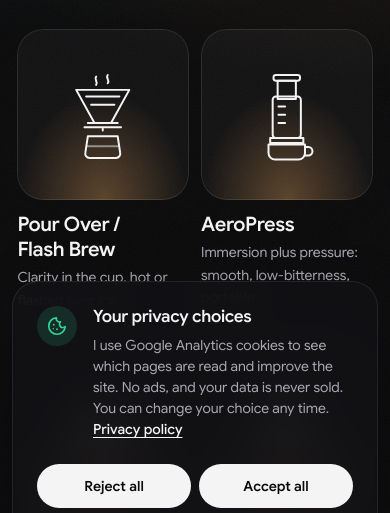
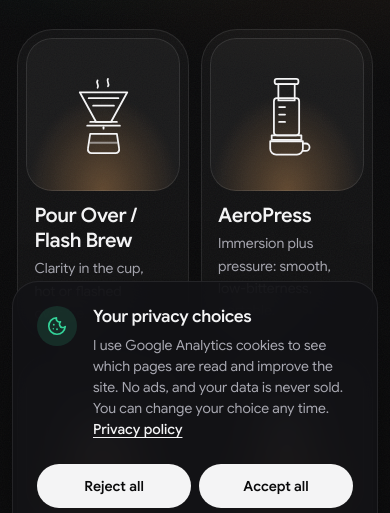
Before and after one commit to johnha912/johnha912.github.io, a plain HTML site: page site/coffee-blog/index.html in a window 390 px wide. Shown: the part 247-760 px from the top of the page. Drawn offline with Linux system fonts and the light colour scheme.

Commit message:
Coffee index: box the brew cards on phones too
Each card now wraps the art, title and description in one bordered
surface at every width, matching desktop (owner request). Phone row
and column gaps evened to 12px.

Co-Authored-By: Claude Opus 5.5 <noreply@anthropic.com>
Claude-Session: https://claude.ai/code/session_01F8TWfkfkSLK8AV6r3PKrvj

```diff
--- a/site/assets/css/site.css
+++ b/site/assets/css/site.css
@@ -1069,12 +1069,22 @@ main { flex: 1; padding-top: var(--nav-h); }
    ========================================================================== */
 .page-bottom { padding-bottom: var(--space-9); }
 
-.brew-grid { display: grid; grid-template-columns: repeat(2, minmax(0, 1fr)); gap: var(--space-6) var(--space-3); padding: 0; list-style: none; }
+.brew-grid { display: grid; grid-template-columns: repeat(2, minmax(0, 1fr)); gap: var(--space-3); padding: 0; list-style: none; }
 @media (min-width: 40rem) { .brew-grid { gap: var(--space-5); } }
 /* auto 1fr: when a row stretches the card, the extra height goes to the text, not the art (which would widen via aspect-ratio). */
-.brew-card { display: grid; grid-template-rows: auto 1fr; gap: var(--space-3); height: 100%; text-decoration: none; }
-/* Phones: the art sits in a rounded frame on a crema glow; title and line sit below it with no box.
-   From 40rem each card is one object: the art inset --inset inside a surface, the text in the same box. */
+/* Every width: each card is one object, the art inset --inset inside a surface, the text in the same box
+   (owner request 2026-11-16: phones get the same wrapped card as desktop). From 40rem: 16:10 art, meta line, arrow. */
+.brew-card {
+  display: grid;
+  grid-template-rows: auto 1fr;
+  height: 100%;
+  padding: var(--inset);
+  border: 1px solid var(--border);
+  border-radius: var(--r-xl);
+  background: var(--surface);
+  text-decoration: none;
+  transition: background-color var(--dur-fast), border-color var(--dur-fast);
+}
 .brew-card__art,
 .article-hero-art,
 .pager-card__art {
@@ -1089,20 +1099,12 @@ main { flex: 1; padding-top: var(--nav-h); }
   color: var(--text);
 }
 .brew-card__art svg { width: 58%; height: auto; }
-.brew-card__body { display: grid; grid-template-columns: minmax(0, 1fr) auto; align-items: start; gap: var(--space-3); }
+.brew-card__body { display: grid; grid-template-columns: minmax(0, 1fr) auto; align-items: start; gap: var(--space-3); padding: var(--space-3) var(--space-2) var(--space-2); }
 .brew-card__title { font-size: var(--fs-lg); letter-spacing: var(--tracking-tight); line-height: var(--lh-snug); transition: color var(--dur-fast); }
 .brew-card__desc { margin-top: var(--space-1); color: var(--text-muted); font-size: var(--fs-sm); }
 .brew-card .stack__arrow,
 .brew-card__meta { display: none; }
 @media (min-width: 40rem) {
-  .brew-card {
-    gap: 0;
-    padding: var(--inset);
-    border: 1px solid var(--border);
-    border-radius: var(--r-xl);
-    background: var(--surface);
-    transition: background-color var(--dur-fast), border-color var(--dur-fast);
-  }
   .brew-card__art { aspect-ratio: 16 / 10; }
   .brew-card__art svg { width: 38%; }
   .brew-card__body { align-items: end; padding: var(--space-5) var(--space-4) var(--space-4) var(--space-5); }
@@ -1117,8 +1119,8 @@ main { flex: 1; padding-top: var(--nav-h); }
     font-variant-numeric: tabular-nums;
     color: var(--text-faint);
   }
-  .brew-card:focus-visible { border-color: var(--border-strong); background: var(--surface-2); }
-}
+}
+.brew-card:focus-visible { border-color: var(--border-strong); background: var(--surface-2); }
 .brew-card:focus-visible .brew-card__title { color: var(--accent); }
 .brew-card:focus-visible .stack__arrow { background: var(--accent); color: var(--accent-ink); }
 @media (hover: hover) and (min-width: 40rem) { .brew-card:hover { border-color: var(--border-strong); background: var(--surface-2); } }
```
Also changed, not shown: 2 other files.
